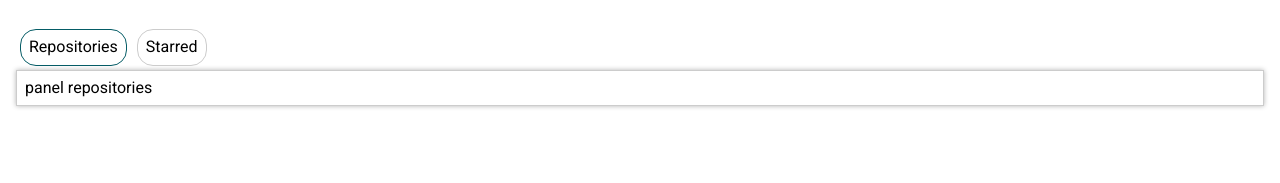
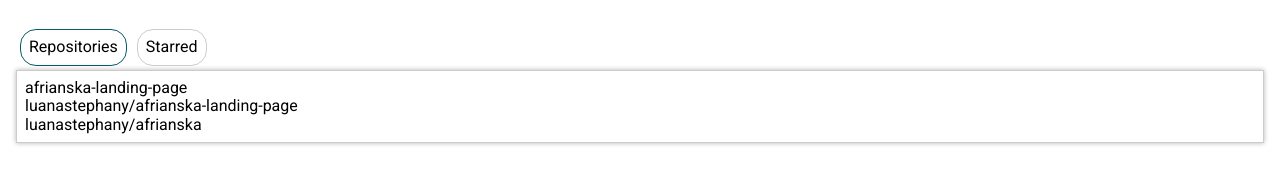
Before and after one commit to luanastephany/github-api, a React (Create React App) app: page / in a window 1280 px wide. Shown: the part 225-408 px from the top of the page. Built offline with nearby package versions, Linux system fonts and the light colour scheme.

Commit message:
fazendo integração

```diff
--- a/src/components/Repositories/index.jsx
+++ b/src/components/Repositories/index.jsx
@@ -1,4 +1,5 @@
 import React from "react";
+import RepositoryItem from "../RepositoryItem";
 import { StyleTab, StyleTablist, StyleTabPanel, StyleTabs } from "./styled";
 
 const Repositories = () => {
@@ -12,8 +13,21 @@ const Repositories = () => {
         <StyleTab>Starred</StyleTab>
       </StyleTablist>
 
-      <StyleTabPanel>panel repositories</StyleTabPanel>
-      <StyleTabPanel>panel Starred</StyleTabPanel>
+      <StyleTabPanel>
+        <RepositoryItem
+          name="afrianska-landing-page"
+          linkToRepo="https://github.com/luanastephany/afrianska-landing-page"
+          fullname="luanastephany/afrianska-landing-page"
+        />
+      </StyleTabPanel>
+
+      <StyleTabPanel>
+        <RepositoryItem
+          name="anmais-fantasticos"
+          linkToRepo="https://github.com/luanastephany/animais-fantasticos"
+          fullname="luanastephany/animais-fantasticos"
+        />
+      </StyleTabPanel>
     </StyleTabs>
   );
 };
--- /dev/null
+++ b/src/components/RepositoryItem/index.jsx
@@ -0,0 +1,15 @@
+import React from "react";
+
+const RepositoryItem = ({ name, linkToRepo, fullname }) => {
+  return (
+    <div>
+      <h2>{name}</h2>
+      <h4>{fullname} </h4>
+      <a href={linkToRepo} target="_blank" rel="noreferrer">
+        luanastephany/afrianska
+      </a>
+    </div>
+  );
+};
+
+export default RepositoryItem;
```
